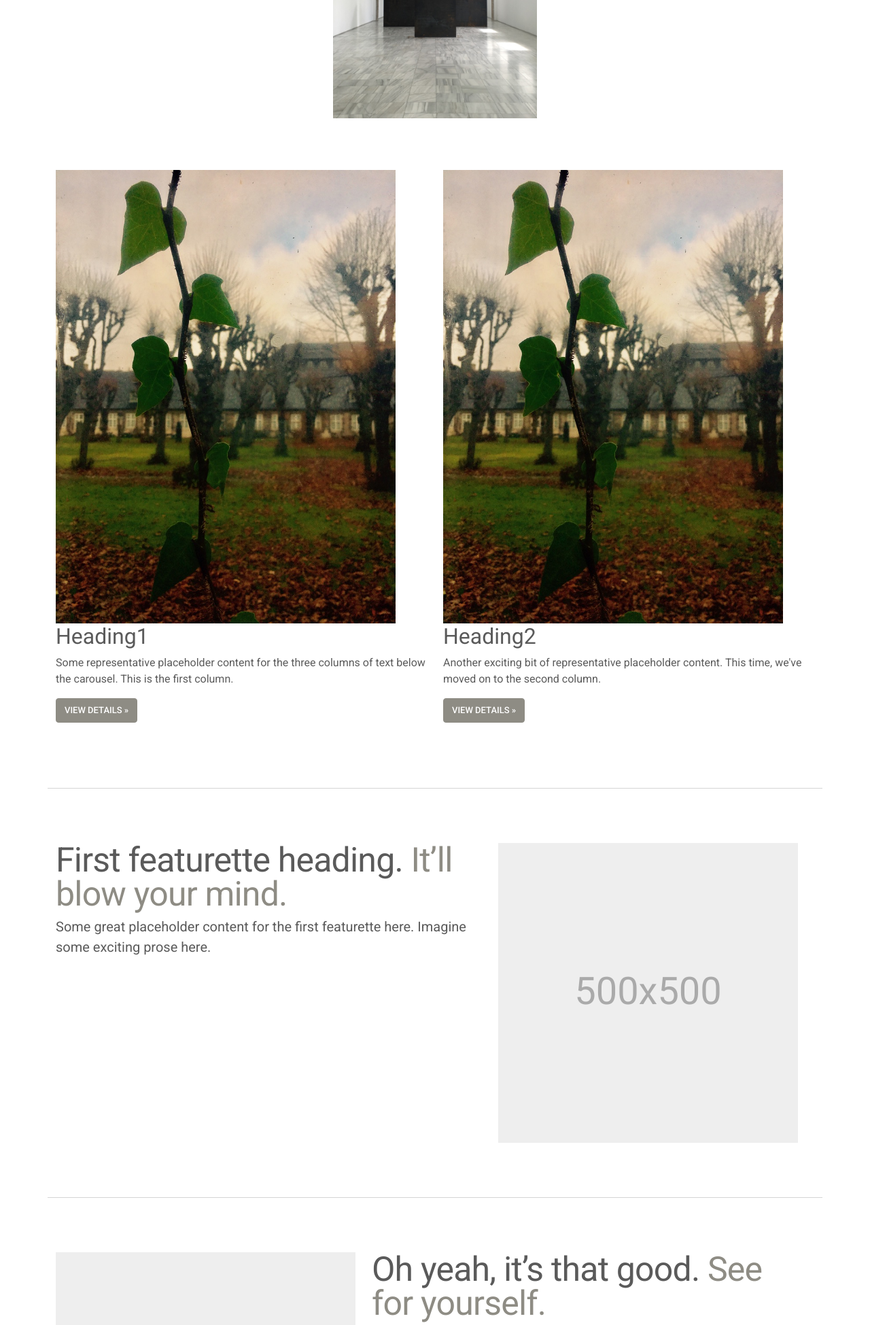
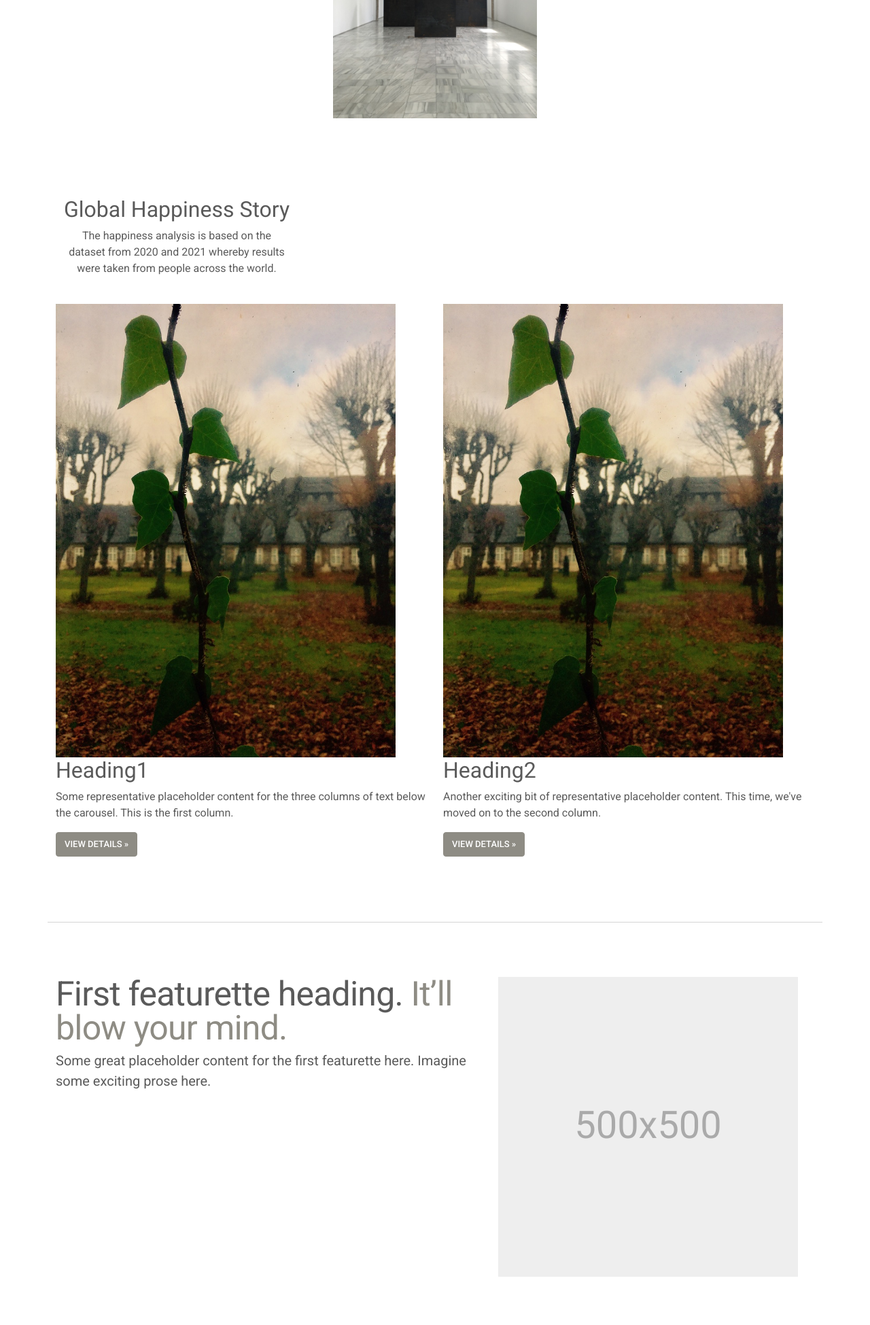
Before and after one commit to annabelcheong/project3, a Flask app: page / in a window 1280 px wide. Shown: the part 836-2785 px from the top of the page at 68% size. Run offline with Flask 2, Linux system fonts and the light colour scheme; some libraries are stand-ins or nearby versions.

Commit message:
edited main html page with paragraph describing map

```diff
--- a/templates/index.html
+++ b/templates/index.html
@@ -193,7 +193,15 @@
 
       </div> -->
 
-      <div>
+      <div class="col-lg-4">
+        <h2><br>Global Happiness Story</h2>
+        <p> The happiness analysis is based on the dataset from 2020 and 2021 whereby results were taken from people across the world.
+
+        </p>
+      </div>
+
+      <div class="col-lg-8">
+
         <div class='tableauPlaceholder' id='viz1621442030714' style='position: relative'>
           <noscript><a href='#'><img alt='Happiness Score by Country. (4) ' src='https:&#47;&#47;public.tableau.com&#47;static&#47;images&#47;Ha&#47;Happiness_final&#47;HappinessScorebyCountry_4&#47;1_rss.png' style='border: none' /></a>
           </noscript><object class='tableauViz'  style='display:none;'>
@@ -207,15 +215,21 @@
             <param name='display_count' value='yes' /><param name='language' value='en' />
             <param name='filter' value='publish=yes' /></object>
         </div>
+
         <script type='text/javascript'>
         var divElement = document.getElementById('viz1621442030714');
         var vizElement = divElement.getElementsByTagName('object')[0];
-          if ( divElement.offsetWidth > 800 ) { vizElement.style.width='1169px';vizElement.style.height='854px';}
-          else if ( divElement.offsetWidth > 500 ) { vizElement.style.width='1169px';vizElement.style.height='854px';}
+        if ( divElement.offsetWidth > 800 ) { vizElement.style.width='821px';vizElement.style.height='600px';}
+        else if ( divElement.offsetWidth > 500 ) { vizElement.style.width='821px';vizElement.style.height='600px';}
         else { vizElement.style.width='100%';vizElement.style.height='727px';}
         var scriptElement = document.createElement('script');
-          scriptElement.src = 'https://public.tableau.com/javascripts/api/viz_v1.js';                    vizElement.parentNode.insertBefore(scriptElement, vizElement);                </script>
+        scriptElement.src = 'https://public.tableau.com/javascripts/api/viz_v1.js';
+        vizElement.parentNode.insertBefore(scriptElement, vizElement);
+        </script>
 
+        <!-- Standard -->
+        <!-- height='854px' -->
+        <!-- width='1169px' -->
 
       </div>
 
--- a/templates/page4.html
+++ b/templates/page4.html
@@ -188,7 +188,7 @@
     <div class="row featurette">
       <div class="col-md-7">
         <h2 class="featurette-heading">360 Living: <span class="text-muted">Practical guidance for a balanced life</span></h2>
-        <p class="lead">Recommended as a must read with 4.6/5 ratings on Amazon.
+        <p class="lead">Recommended as a must read with a 4.6/5 rating on Amazon.
           The book addresses work-life balance, productivity and achievement amongst other topics.
           It is told by two authors discussing what happiness is and what it takes to find it!</p>
       </div>
```
Lines whose indentation alone changed are shown as unchanged.
